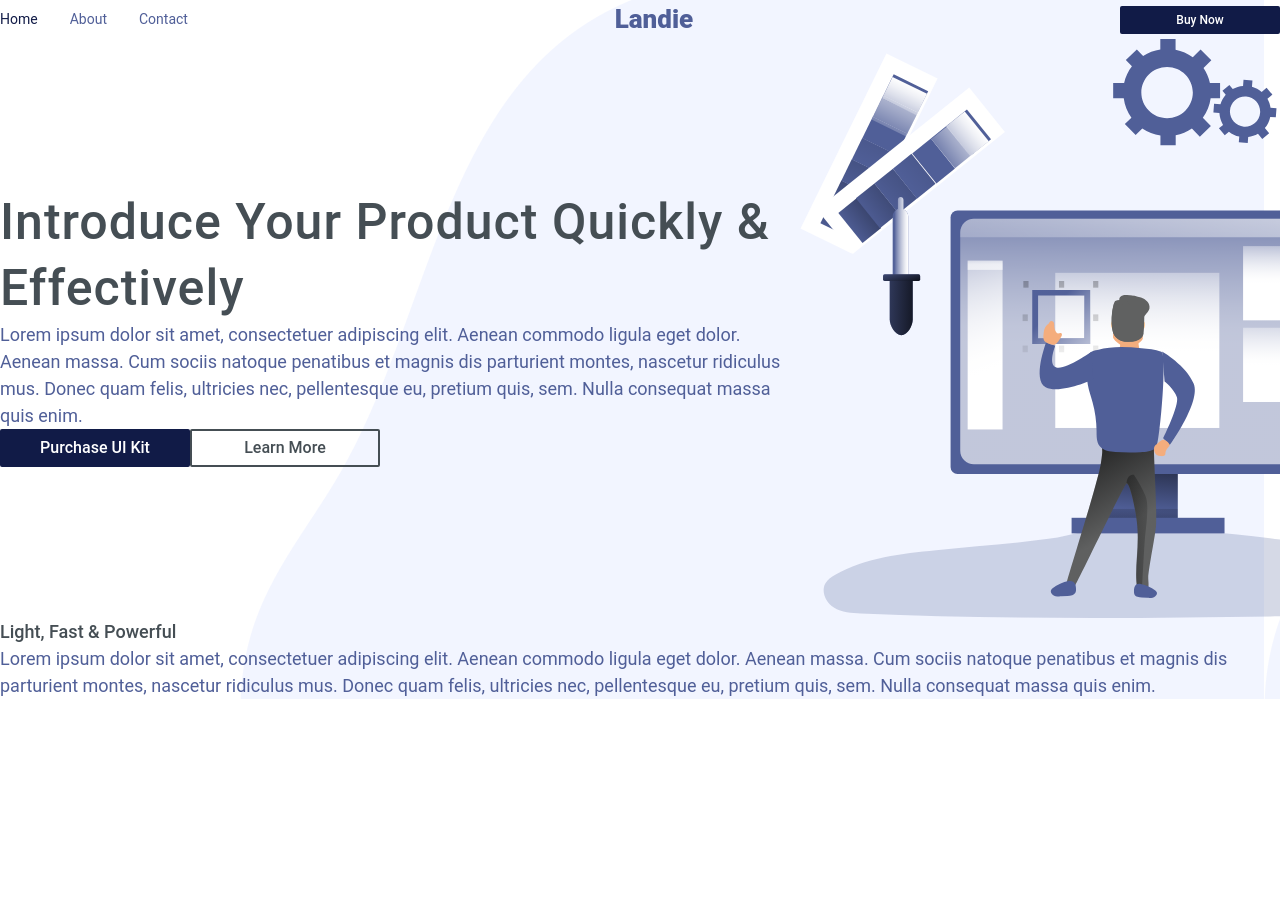
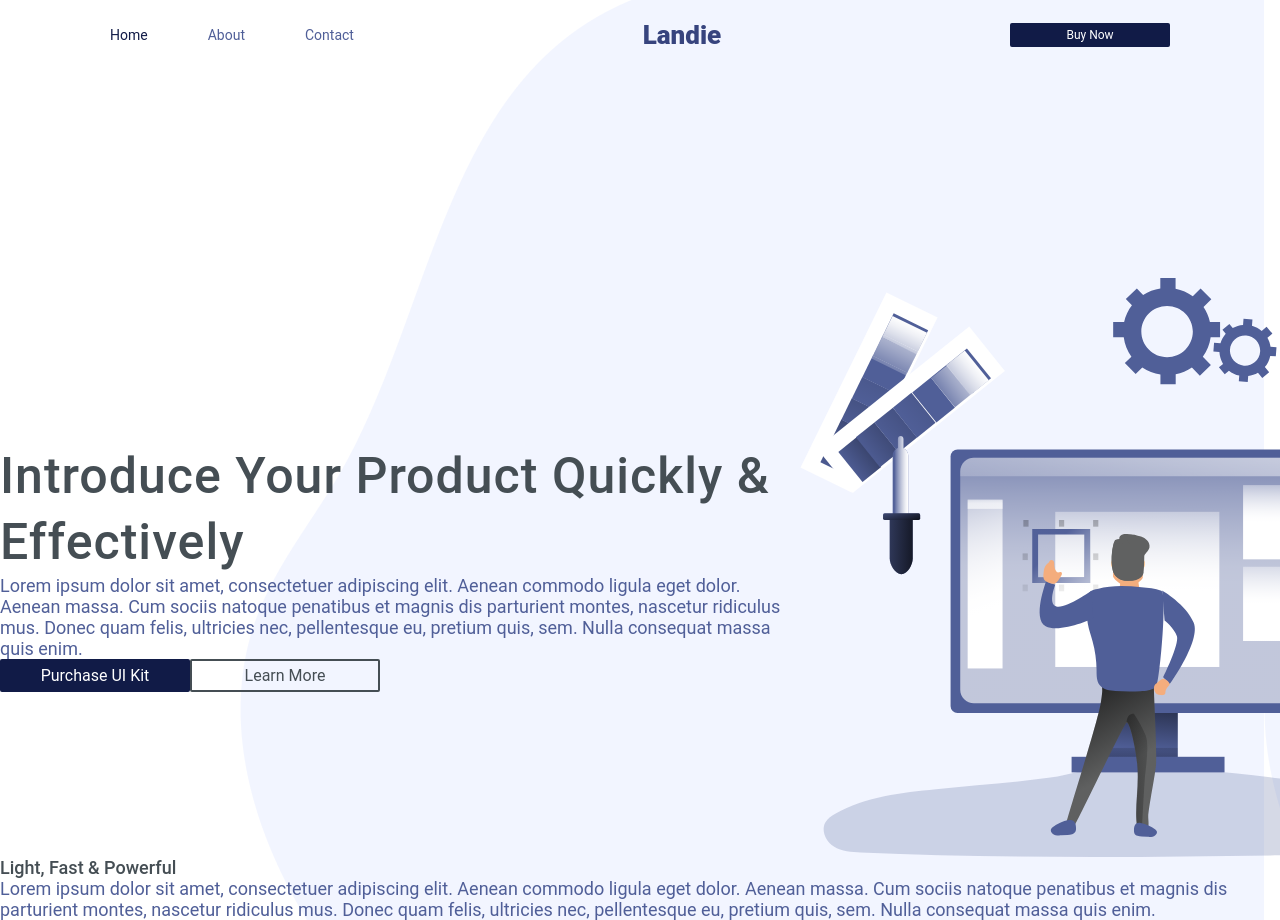
Before and after one commit to laskowska-m/react, a React (Create React App) app in the folder landing-page/: page / in a window 1280 px wide. Before the commit the page ends 800 px from the top, so only its background shows below. Built offline with nearby package versions, Linux system fonts and the light colour scheme.

Commit message:
nav styling with tailwind classes
+ define colors variables

```diff
--- a/landing-page/src/App.js
+++ b/landing-page/src/App.js
@@ -20,7 +20,6 @@ function App() {
 
       </div>
 
-
     </div>
   );
 }
--- a/landing-page/src/components/Button/Button.css
+++ b/landing-page/src/components/Button/Button.css
@@ -1,7 +1,7 @@
 .btn-component{
     border: 2px solid #454E54;
     color: #454E54;
-    font-weight: 500;
+    /* font-weight: 500; */
     border-radius: 2px;
     min-width: 160px;
     padding: 5px 0 ;
--- a/landing-page/src/components/HeroSection/HeroSection.js
+++ b/landing-page/src/components/HeroSection/HeroSection.js
@@ -6,7 +6,7 @@ import './HeroSection.css'
 
 export default function HeroSection() {
     return (
-        <div className='hero-section flex space-between v-center'>
+        <div className='hero-section flex space-between items-center mt-52'>
             <div>
                 <HeadingWithParagraph title='Introduce Your Product Quickly & Effectively' headingLevel='h1' paragraph='Lorem ipsum dolor sit amet, consectetuer adipiscing elit. Aenean commodo ligula eget dolor. Aenean massa. Cum sociis natoque penatibus et magnis dis parturient montes, nascetur ridiculus mus. Donec quam felis, ultricies nec, pellentesque eu, pretium quis, sem. Nulla consequat massa quis enim.' />
                 <div className='flex space-between'>
--- a/landing-page/src/components/Navbar/Navbar.js
+++ b/landing-page/src/components/Navbar/Navbar.js
@@ -6,10 +6,13 @@ import Button from '../Button/Button';
 export default function Navbar() {
 
     return (
-        <nav className="navbar w-full">
-            <NavbarMenu />
-            <Link to='/' className="site-title">Landie</Link>
-            <Button className='secondary'>Buy Now</Button>
+        <nav className="navbar flex justify-between items-center max-w-[1060px] mx-auto py-5">
+
+                <NavbarMenu />
+                <Link to='/' className="site-title text-dark-purple">Landie</Link>
+                <Button className='secondary'>Buy Now</Button>
+
+
         </nav>
     )
 }
--- a/landing-page/src/components/Navbar/NavbarMenu.css
+++ b/landing-page/src/components/Navbar/NavbarMenu.css
@@ -1,8 +1,4 @@
-.navbar-menu ul{
-    list-style: none;
-    display: flex;
-    gap: 2rem;
-}
+
 
 .navbar-menu a{
     color: inherit;
--- a/landing-page/src/components/Navbar/NavbarMenu.js
+++ b/landing-page/src/components/Navbar/NavbarMenu.js
@@ -5,9 +5,9 @@ import { Link, useMatch, useResolvedPath } from 'react-router-dom';
 export default function NavbarMenu() {
     return (
         <div className='navbar-menu flex'>
-            <ul>
-                <CustomLink to="/">Home</CustomLink>
-                <CustomLink to="/about">About</CustomLink>
+            <ul className='flex'>
+                <CustomLink className='pr-[60px]' to="/">Home</CustomLink>
+                <CustomLink className='pr-[60px]' to="/about">About</CustomLink>
                 <CustomLink to="/contact">Contact</CustomLink>
 
             </ul>
--- a/landing-page/src/index.css
+++ b/landing-page/src/index.css
@@ -2,10 +2,28 @@
 @tailwind components;
 @tailwind utilities;
 
+html, body, div, span, applet, object, iframe, h1, h2, h3, h4, h5, h6, p, blockquote, pre, a, abbr, acronym, address, big, cite, code, del, em, img, ins, kbd, q, s, samp, small, strike, strong, sub, sup, tt, var, b, u, i, center, dl, dt, dd, ol, ul, li, fieldset, form, label, legend, table, caption, tbody, tfoot, thead, tr, th, td, article, aside, canvas, details, embed, figure, figcaption, footer, header, menu, nav, output, section, summary, time, mark, audio, video {
+  margin: 0;
+  padding: 0;
+  border: 0;
+  font-size: 100%;
+  font: inherit;
+}
 
-@import url('https://fonts.googleapis.com/css2?family=Roboto:wght@400;500&display=swap');
+*,
+*::before,
+*::after{
+  box-sizing:border-box;
+  padding: 0;
+  margin: 0;}
+
+
+@import url('https://fonts.googleapis.com/css2?family=Roboto:wght@400;500;900&display=swap');
 body{
   font-family: 'roboto';
+  -webkit-font-smoothing: antialiased;
+	-moz-osx-font-smoothing: antialiased;
+	font-smoothing: antialiased;
 }
 
 h1,h2,h3,h4,h5,h6{
--- a/landing-page/tailwind.config.js
+++ b/landing-page/tailwind.config.js
@@ -4,7 +4,16 @@ module.exports = {
     "./src/**/*.{js,jsx,ts,tsx}",
   ],
   theme: {
-    extend: {},
+    extend: {
+      colors: {
+        'dark-purple': '#37447E',
+        'light-purple': '#505F98',
+        'dark-blue': '#111B47',
+        'title-gray': '#454E54',
+        'txt-gray': '#5D6970',
+        'price-color': '#222F65',
+      },
+    },
   },
   plugins: [],
 }
```
